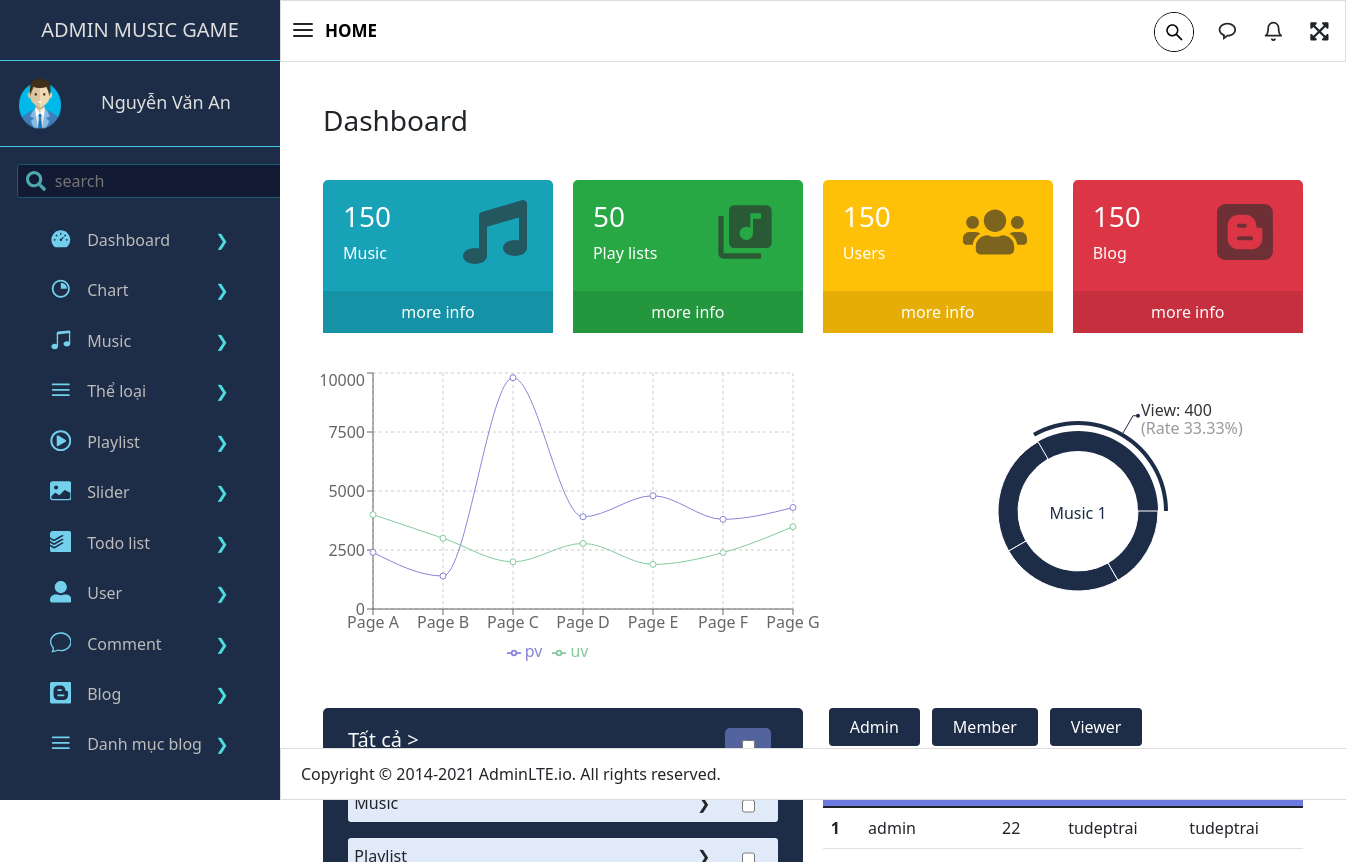
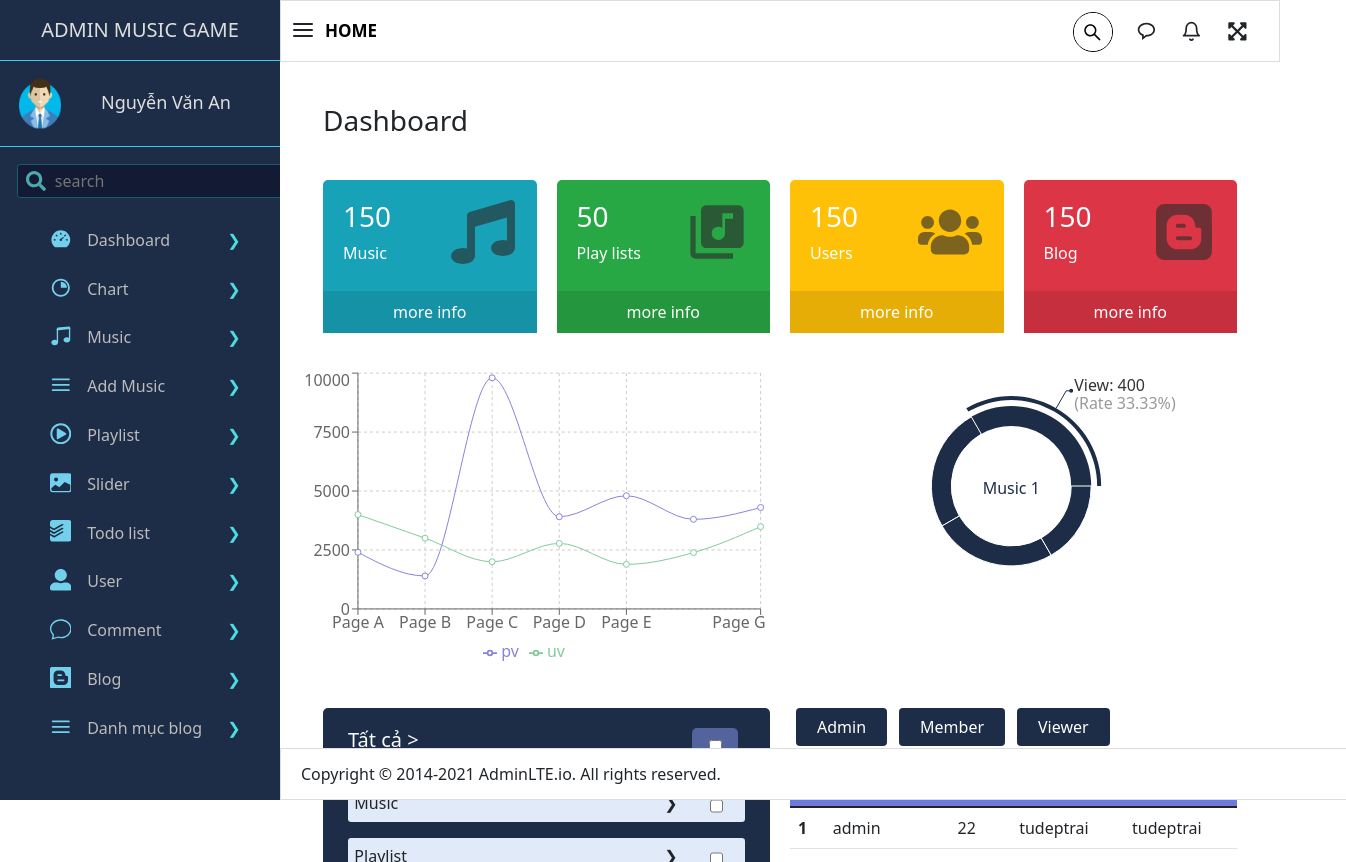
Before and after one commit to phamdactai9x66/frontMusicGaming, a React (Create React App) app: page /admin in a window 1280 px wide. Shown: the whole page, 1346 px wide, since content can reach past the window. Built offline with nearby package versions, Linux system fonts and the light colour scheme.

Commit message:
edit admin

```diff
--- a/src/page/admin/admin.scss
+++ b/src/page/admin/admin.scss
@@ -13,10 +13,23 @@ main {
 .main_admin {
   display: grid;
   grid-template-columns: 280px 1fr;
+  a {
+    text-decoration: none;
+  }
 }
 
 //=====Main admin
-
+.header_container {
+  position: sticky;
+  top: 0;
+  left: 0;
+  bottom: 0;
+  right: 0;
+  background-color: rgb(255, 255, 255);
+  padding-right: 1rem;
+  border: 1px solid rgb(221, 221, 221);
+  z-index: 1;
+}
 ._sidebar {
     z-index: 800;
     position: sticky;
@@ -100,7 +113,7 @@ main {
   width: 14rem;
   height: 1rem;
   cursor: pointer;
-  z-index: 1;
+  z-index: 2;
 }
 .nav__check {
   @extend %toggleStyle;
@@ -125,13 +138,11 @@ main {
   .button_text {
     display: none;
   }
-  .grid_item div {
-    display: none;
- }
+
  .tabs__item--icon {
    margin-left: 12.8rem;
    transition: 0.5s;
-   font-size: 1.9rem;
+   font-size: 1.7rem;
  }
  .add_item {
   margin-left: 12.8rem;
@@ -144,10 +155,16 @@ main {
     display: none;
   }
  }
+ .tab-label {
+  padding-bottom: 1.8rem;
+  & div:nth-child(2) {
+    margin: 0.47rem -0.7rem -0.3rem 0;
+    font-size: 0.8rem;
+  }
+ }
  .tab-label:hover {
-    background: #7b2fd3;
+    background: #121a34;
     transition: all 0.7s;
-    border-radius: 1.5rem;
 }
  }
 
@@ -156,9 +173,9 @@ main {
   margin-bottom: 2rem;
 }
 .grid_item {
-  display: grid;
-  grid-template-columns: 8rem 1fr;
+  display: flex;
 }
+
 .tabs__item--icon {
   color: #72d0ec;
   font-size: 1.35rem;
@@ -168,6 +185,7 @@ main {
   cursor: pointer;
 }
 .button_text {
+  display: flex;
   color: #bdbbbb;
   cursor: pointer;
 }
@@ -183,10 +201,12 @@ main {
     height: 1em;
     transition: all .30s;
     color: #4ddce0;
+    margin-right: 1.5rem;
   }
   &-label {
     display: flex;
-    padding: 0.8em;
+    justify-content: space-between;
+    padding: 0.8em 0.8em 1.25em 0.8em;
     background: #1d2d47;
     cursor: pointer;
     /* Icon */
@@ -224,16 +244,15 @@ main {
 // :checked
 .tab input:checked {
   ~ .tab-label {
-    background: #7b2fd3;
-    border-radius: 1.5rem;
+    background: #121a34;
     .button_text {
        color: #fff;
     }
-    & .grid_item div {
-      transform: rotate(90deg);
-      margin-top: 0.5rem;
+    & div:nth-child(2) {
+      transform: rotate(90deg) translateX(0.4rem);
     }
   }
+
   ~ .tab-content {
     max-height: 100vh;
     padding: 1em;
@@ -245,12 +264,10 @@ main {
 
 
 header {
-  background-color: #fff;
   width: 100%;
   line-height: 60px;
   display: flex;
   justify-content: space-between;
-  border: 1px solid rgb(221, 221, 221);
   .header{
     &__content{
       &--icon{
@@ -359,13 +376,13 @@ header {
 @media only screen and (max-width: 736px){
   .toggle {
     position: fixed;
-    background-color: #5adaeb00;
+    background-color: #21b8cc00;
     left: -6.4rem;
   }
   .main_admin{
     margin-left: -17.5rem;
     ._sidebar {
-      height: 125vh;
+      height: 146vh;
     }
   }
   .nav__check:checked ~ .main_admin{
@@ -438,15 +455,7 @@ main .home-page .gird-main-3 .main5 .main5-table-flex3 div a {
 .footer__main p {
   font-size: 0.9rem;
 }
-header {
-  position: sticky;
-  top: 0;
-  left: 0;
-  bottom: 0;
-  right: 0;
-  background-color: rgb(255, 255, 255);
-  padding-right: 1rem;
-}
+
 
 }
 
@@ -478,7 +487,7 @@ header {
       background: none;
       border: none;
       width: 17rem;
-      border-bottom: 0.08rem solid rgb(108, 207, 247);
+      border-bottom: 0.08rem solid rgb(108, 168, 247);
     }
     input::placeholder {
       color: rgba(245, 226, 115, 0.76);
@@ -488,7 +497,7 @@ header {
       border: none;
       border-radius: 100%;
       padding: 0.3rem;
-      background: rgb(42, 164, 212);
+      background: #304c79;
       .icon-search_mobie {
         padding: 0.3rem;
         color: #fff;
--- a/src/page/admin/pageAdmin/home/chartMusicHot.tsx
+++ b/src/page/admin/pageAdmin/home/chartMusicHot.tsx
@@ -1,5 +1,5 @@
 import React, { useCallback, useState } from "react";
-import { PieChart, Pie, Sector } from "recharts";
+import { PieChart, Pie, Sector, ResponsiveContainer } from "recharts";
 
 const data = [
   { name: "Music 1", value: 400 },
@@ -94,30 +94,14 @@ export default function App() {
 
   return (
     <>
-    <div className="chart_music_mobie">
-    <PieChart style={{marginLeft: "-2.5rem"}} width={280} height={200}>
-         <Pie
-           activeIndex={activeIndex}
-           activeShape={ChartMusicHot}
-           data={data}
-           cx={130}
-           cy={80}
-           innerRadius={30}
-           outerRadius={40}
-           fill="#1d2d47"
-           dataKey="value"
-           onMouseEnter={onPieEnter}
-         />
-       </PieChart>
-       </div>
-    <div className="chart_music_destop">
- <PieChart width={480} height={350}>
+    <div className="chart_music_main">
+    <div className="chart_music">
+      <ResponsiveContainer>
+ <PieChart>
       <Pie
         activeIndex={activeIndex}
         activeShape={ChartMusicHot}
         data={data}
-        cx={250}
-        cy={170}
         innerRadius={60}
         outerRadius={80}
         fill="#1d2d47"
@@ -125,6 +109,8 @@ export default function App() {
         onMouseEnter={onPieEnter}
       />
     </PieChart>
+    </ResponsiveContainer>
+    </div>
     </div>
    </>
   );
--- a/src/page/admin/pageAdmin/home/chartUser.tsx
+++ b/src/page/admin/pageAdmin/home/chartUser.tsx
@@ -7,7 +7,8 @@ import {
     YAxis,
     CartesianGrid,
     Tooltip,
-    Legend
+    Legend,
+    ResponsiveContainer
   } from "recharts";
   const data = [
     {
@@ -60,45 +61,11 @@ interface ChartUser<T> {
 const ChartUser: React.FC<ChartUser<any>> = ({ ...props }) => {
     return (
       <>
-      <div className="chart_user_mobie">
-          <LineChart style={{fontSize: "0.8rem"}}
-          className="line_chart"
-      width={270}
-      height={230}
-      data={data}
-      margin={{
-        top: 5,
-        right: 30,
-        left: -17,
-        bottom: 5
-      }}
-    >
-      <CartesianGrid strokeDasharray="3 3" />
-      <XAxis dataKey="name" style={{fontSize: "0.8rem"}}/>
-      <YAxis />
-      <Tooltip />
-      <Legend />
-      <Line
-        type="monotone"
-        dataKey="pv"
-        stroke="#8884d8"
-        activeDot={{ r: 8 }}
-      />
-      <Line type="monotone" dataKey="uv" stroke="#82ca9d" />
-    </LineChart>
-    </div>
-    <div className="chart_user_destop">
+    <div className="chart_user">
+      <ResponsiveContainer>
           <LineChart
           className="line_chart"
-      width={530}
-      height={300}
       data={data}
-      margin={{
-        top: 5,
-        right: 30,
-        left: 20,
-        bottom: 5
-      }}
     >
       <CartesianGrid strokeDasharray="3 3" />
       <XAxis dataKey="name" />
@@ -113,6 +80,7 @@ const ChartUser: React.FC<ChartUser<any>> = ({ ...props }) => {
       />
       <Line type="monotone" dataKey="uv" stroke="#82ca9d" />
     </LineChart>
+     </ResponsiveContainer>
     </div>
       </>
     )
--- a/src/page/admin/pageAdmin/home/home.scss
+++ b/src/page/admin/pageAdmin/home/home.scss
@@ -104,7 +104,7 @@
     .grid-main-2{
         display: grid;
        grid-template-columns: 1fr 1fr;
-       grid-gap: -1rem;
+       gap: 20px;
       margin: 3px 0 32px 0;
       .main1 {
           margin: 2rem 0 0 -1.9rem;
@@ -206,6 +206,7 @@
     .main2{
       margin-left: 0px;
         margin-top: 10px;
+        margin-bottom: -4rem;
     }
   }
     }
@@ -319,18 +320,14 @@
     display: block;
   }
 // chart
-.chart_user_mobie {
-    display: none;
- }
- .chart_user_destop {
-     display: block;
-  }
-  .chart_music_destop {
-    display: block;
- }
- .chart_music_mobie {
-     display: none;
-  }
+.chart_music {
+    width: 99%;
+    height: 300px;
+}
+.chart_user {
+ width: 99%;
+ height: 300px;
+}
   .cutting_string {
     width: 500px;
     text-overflow: ellipsis;
@@ -342,7 +339,8 @@
             display: grid;
             grid-template-columns: 1fr;
             .main2{
-                margin-top: 10px;
+                margin-top: -20px;
+                margin-bottom: 7.4em;
             }
         }
         .gird-main-3{
@@ -350,6 +348,24 @@
             grid-gap: 3rem;
             grid-template-columns: 1fr;
             margin-bottom: -2rem;
+        }
+        .chart_music_main {
+            position: relative;
+        }
+        .recharts-surface {
+            padding-left: 1rem;
+        }
+        .chart_music {
+            position: absolute;
+            left: -5.5rem;
+            width: 23.2rem;
+            background-color: rgb(255, 255, 255);
+        }
+        .text_music {
+            font-size: 0.7rem;
+        }
+        .chart_user {
+            margin-left: -1.5rem;
         }
         .home-top{
             display: grid;
@@ -359,24 +375,7 @@
                 z-index: -10;
             }
         }
-        .chart_user_destop {
-            display: none;
-        }
-        .chart_user_mobie {
-            display: block;
-        }
-        .chart_music_destop {
-            display: none;
-        }
-        .chart_music_mobie {
-            display: block;
-        }
-        .payload_music {
-            font-size: 0.7rem;
-        }
-        .text_music {
-            font-size: 0.6rem;
-        }
+
     }
 
 }
--- a/src/page/admin/pageAdmin/home/home.tsx
+++ b/src/page/admin/pageAdmin/home/home.tsx
@@ -14,7 +14,6 @@ const Home: React.FC<Home<any>> = ({ ...props }) => {
 
   return (
     <>
-
       <div className="home-page">
         <section>
           <h3 className="Dashboarh">Dashboard</h3>
@@ -199,9 +198,7 @@ const Home: React.FC<Home<any>> = ({ ...props }) => {
                       <div className="_icon_drop">&#10095;</div>
                       <input className="checkbox_name" type="checkbox" />
                     </div>
-
                   </div>
-
                 </label>
 
                 <div className="_tab-content">
--- a/src/page/admin/rootPageAdmin.tsx
+++ b/src/page/admin/rootPageAdmin.tsx
@@ -5,10 +5,6 @@ import Header from "../partials/admin/header";
 import Footer from "../partials/admin/footer";
 import Sidebar from "../partials/admin/sidebar";
 import { Link } from 'react-router-dom';
-import { FiBell } from 'react-icons/fi';
-import { AiOutlineSearch } from 'react-icons/ai';
-import { BiMessageRounded } from 'react-icons/bi';
-import { FaExpandArrowsAlt } from 'react-icons/fa'
 interface rootPageAdmin<T> {
 
 }
--- a/src/page/partials/admin/header.tsx
+++ b/src/page/partials/admin/header.tsx
@@ -13,7 +13,7 @@ interface Header<T> {
 const Header: React.FC<Header<any>> = ({ ...props }) => {
     return (
         <>
-            <div>
+            <div className="header_container">
                 <div className="header__icons_mobie">
                     <a className="btn" href="#open-modal"><AiOutlineSearch /></a>
                     <div id="open-modal" className="modal-window">
--- a/src/page/partials/admin/sidebar.tsx
+++ b/src/page/partials/admin/sidebar.tsx
@@ -37,116 +37,113 @@ const Sidebar: React.FC<Sidebar<any>> = ({ ...props }) => {
 
                 <div className="tab">
                     <label className="tab-label" htmlFor="chck1">
+                        <div className="grid_item">
                             <label className="tabs__item--icon">
                                 <AiFillDashboard />
                             </label>
-                            <div className="grid_item">
                             <Link to="/admin"><label className="button_text">Dashboard</label></Link>
+                        </div>
                         <div>&#10095;</div>
-                            </div>
                     </label>
                 </div>
 
                 <div className="tab">
-                    <input hidden type="checkbox" id="chck2"/>
+                    <input hidden type="checkbox" id="chck2" />
                     <label className="tab-label" htmlFor="chck2">
+                        <div className="grid_item">
                             <label className="tabs__item--icon">
                                 <BiPieChart />
                             </label>
-                            <div className="grid_item">
                             <label className="button_text">Chart</label>
+                        </div>
                         <div>&#10095;</div>
-                            </div>
-
                     </label>
 
                     <div className="tab-content">
                         <label className="add_item">
-                          <BiMessageSquareAdd className="icon_item"/>
+                            <BiMessageSquareAdd className="icon_item" />
                             <span>Add Chart</span>
                         </label>
                     </div>
                 </div>
 
                 <div className="tab">
-                    <input hidden type="checkbox" id="chck3"/>
+                    <input hidden type="checkbox" id="chck3" />
                     <label className="tab-label" htmlFor="chck3">
+                        <div className="grid_item">
                             <label className="tabs__item--icon">
                                 <BsMusicNoteBeamed />
                             </label>
-                            <div className="grid_item">
                             <label className="button_text">Music</label>
+                        </div>
                         <div>&#10095;</div>
-                            </div>
-
                     </label>
 
                     <div className="tab-content">
                         <label className="add_item">
-                          <BiMessageSquareAdd className="icon_item"/>
+                            <BiMessageSquareAdd className="icon_item" />
                             <span>Add Music</span>
                         </label>
                     </div>
                 </div>
 
                 <div className="tab">
-                    <input hidden type="checkbox" id="chck4"/>
+                    <input hidden type="checkbox" id="chck4" />
                     <label className="tab-label" htmlFor="chck4">
+                        <div className="grid_item">
                             <label className="tabs__item--icon">
                                 <FiMenu />
                             </label>
-                            <div className="grid_item">
-                            <label className="button_text">Thể loại</label>
+                            <label className="button_text"><span>Add</span>&nbsp;<span>Music</span></label>
+                        </div>
                         <div>&#10095;</div>
-                            </div>
-
                     </label>
 
                     <div className="tab-content">
                         <label className="add_item">
-                          <BiMessageSquareAdd className="icon_item"/>
+                            <BiMessageSquareAdd className="icon_item" />
                             <span>Add Thể loại</span>
                         </label>
                     </div>
                 </div>
 
                 <div className="tab">
-                    <input hidden type="checkbox" id="chck5"/>
+                    <input hidden type="checkbox" id="chck5" />
                     <label className="tab-label" htmlFor="chck5">
+                        <div className="grid_item">
                             <label className="tabs__item--icon">
                                 <FaRegPlayCircle />
                             </label>
-                            <div className="grid_item">
                             <label className="button_text">Playlist</label>
+                        </div>
                         <div>&#10095;</div>
-                            </div>
-
                     </label>
 
                     <div className="tab-content">
                         <label className="add_item">
-                          <BiMessageSquareAdd className="icon_item"/>
+                            <BiMessageSquareAdd className="icon_item" />
                             <span>Add Playlist</span>
                         </label>
                     </div>
                 </div>
 
                 <div className="tab">
-                    <input hidden type="checkbox" id="chck6"/>
+                    <input hidden type="checkbox" id="chck6" />
                     <label className="tab-label" htmlFor="chck6">
+                        <div className="grid_item">
                             <label className="tabs__item--icon">
                                 <BsFillImageFill />
                             </label>
-                            <div className="grid_item">
+
                             <label className="button_text">Slider</label>
+
+                        </div>
                         <div>&#10095;</div>
-                            </div>
-
                     </label>
 
                     <div className="tab-content">
                         <label className="add_item">
-                          <BiMessageSquareAdd className="icon_item"/>
+                            <BiMessageSquareAdd className="icon_item" />
                             <span>Add Slider</span>
                         </label>
                     </div>
@@ -154,102 +151,107 @@ const Sidebar: React.FC<Sidebar<any>> = ({ ...props }) => {
 
 
                 <div className="tab">
-                    <input hidden type="checkbox" id="chck7"/>
+                    <input hidden type="checkbox" id="chck7" />
                     <label className="tab-label" htmlFor="chck7">
+                        <div className="grid_item">
                             <label className="tabs__item--icon">
                                 <SiTodoist />
                             </label>
-                            <div className="grid_item">
-                            <label className="button_text">Todo list</label>
+
+                            <label className="button_text"><span>Todo</span>&nbsp; <span>list</span></label>
+
+                        </div>
                         <div>&#10095;</div>
-                            </div>
-
                     </label>
 
                     <div className="tab-content">
                         <label className="add_item">
-                          <BiMessageSquareAdd className="icon_item"/>
+                            <BiMessageSquareAdd className="icon_item" />
                             <span>Add Todo list</span>
                         </label>
                     </div>
                 </div>
 
                 <div className="tab">
-                    <input hidden type="checkbox" id="chck8"/>
+                    <input hidden type="checkbox" id="chck8" />
                     <label className="tab-label" htmlFor="chck8">
+                        <div className="grid_item">
                             <label className="tabs__item--icon">
                                 <FaUserAlt />
                             </label>
-                            <div className="grid_item">
+
                             <label className="button_text">User</label>
+
+                        </div>
                         <div>&#10095;</div>
-                            </div>
-
                     </label>
 
                     <div className="tab-content">
                         <label className="add_item">
-                          <BiMessageSquareAdd className="icon_item"/>
+                            <BiMessageSquareAdd className="icon_item" />
                             <span>Add User</span>
                         </label>
                     </div>
                 </div>
 
                 <div className="tab">
-                    <input hidden type="checkbox" id="chck9"/>
+                    <input hidden type="checkbox" id="chck9" />
                     <label className="tab-label" htmlFor="chck9">
+                        <div className="grid_item">
                             <label className="tabs__item--icon">
                                 <BsChat />
                             </label>
-                            <div className="grid_item">
+
                             <label className="button_text">Comment</label>
+
+                        </div>
                         <div>&#10095;</div>
-                            </div>
-
                     </label>
                     <div className="tab-content">
                         <label className="add_item">
-                          <FaChartPie className="icon_item"/>
+                            <FaChartPie className="icon_item" />
                             <span>Chart Comment</span>
                         </label>
                     </div>
                 </div>
 
                 <div className="tab">
-                    <input hidden type="checkbox" id="chck10"/>
+                    <input hidden type="checkbox" id="chck10" />
                     <label className="tab-label" htmlFor="chck10">
+                        <div className="grid_item">
                             <label className="tabs__item--icon">
                                 <SiBlogger />
                             </label>
-                            <div className="grid_item">
+
                             <label className="button_text">Blog</label>
+
+                        </div>
                         <div>&#10095;</div>
-                            </div>
-
                     </label>
                     <div className="tab-content">
                         <label className="add_item">
-                          <BiMessageSquareAdd className="icon_item"/>
+                            <BiMessageSquareAdd className="icon_item" />
                             <span>Add Blog</span>
                         </label>
                     </div>
                 </div>
 
                 <div className="tab">
-                    <input hidden type="checkbox" id="chck11"/>
+                    <input hidden type="checkbox" id="chck11" />
                     <label className="tab-label" htmlFor="chck11">
+                        <div className="grid_item">
                             <label className="tabs__item--icon">
                                 <FiMenu />
                             </label>
-                            <div className="grid_item">
-                            <label className="button_text">Danh mục blog</label>
+
+                            <label className="button_text"><span>Danh</span>&nbsp;<span>mục</span>&nbsp;<span>blog</span></label>
+
+                        </div>
                         <div>&#10095;</div>
-                            </div>
-
                     </label>
                     <div className="tab-content">
                         <label className="add_item">
-                          <BiMessageSquareAdd className="icon_item"/>
+                            <BiMessageSquareAdd className="icon_item" />
                             <span>Add Danh mục</span>
                         </label>
                     </div>
--- a/src/page/styles/stylesDefaut.scss
+++ b/src/page/styles/stylesDefaut.scss
@@ -6,3 +6,11 @@
 body {
     font-family: -apple-system, BlinkMacSystemFont, 'Segoe UI', Roboto, Oxygen, Ubuntu, Cantarell, 'Open Sans', 'Helvetica Neue', sans-serif;
 }
+::-webkit-scrollbar {
+    width: 7px;
+    height: 0.2rem;
+  }
+::-webkit-scrollbar-thumb {
+    background: linear-gradient(#1977a3d5, #76c9f0d5);
+    border-radius: 10px;
+  }
```
Lines whose indentation alone changed are shown as unchanged.
